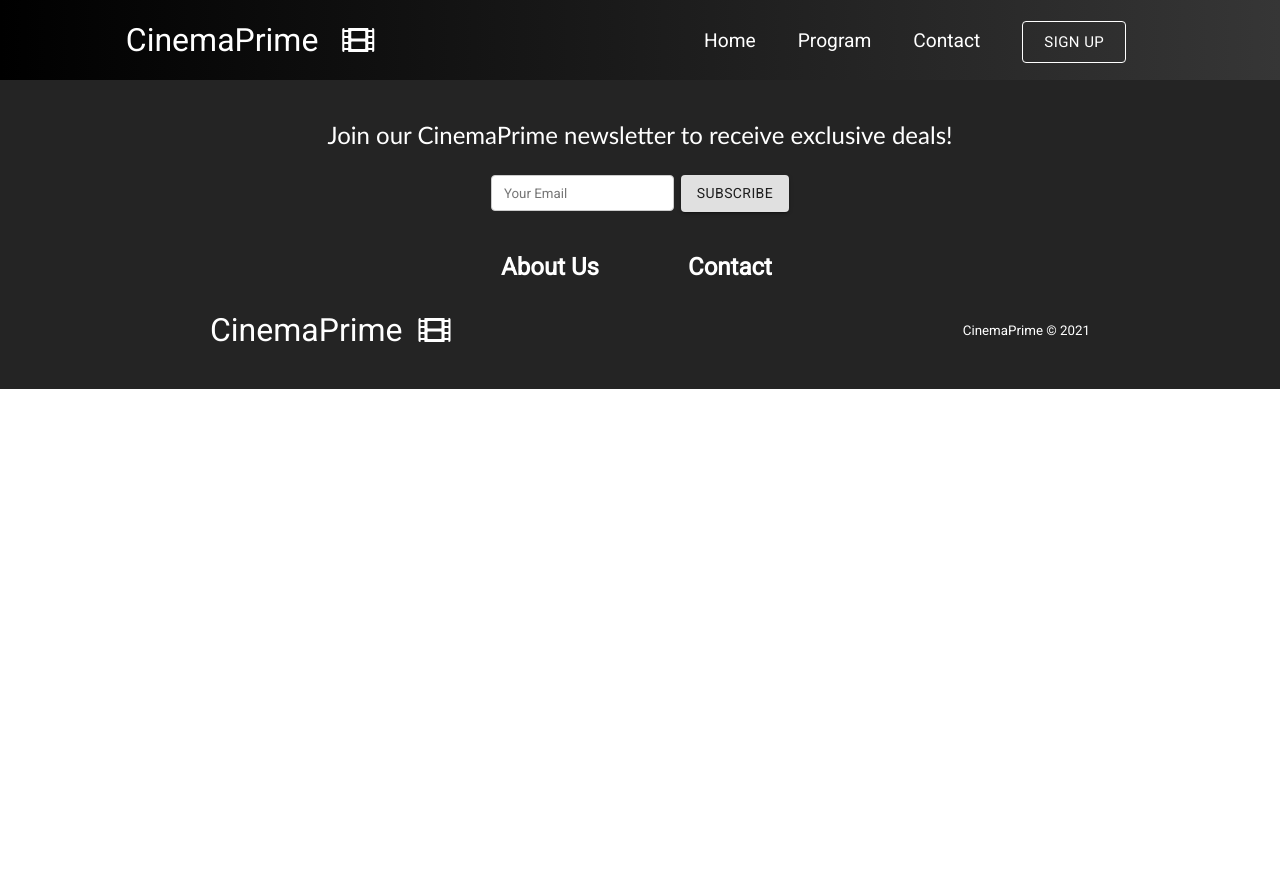
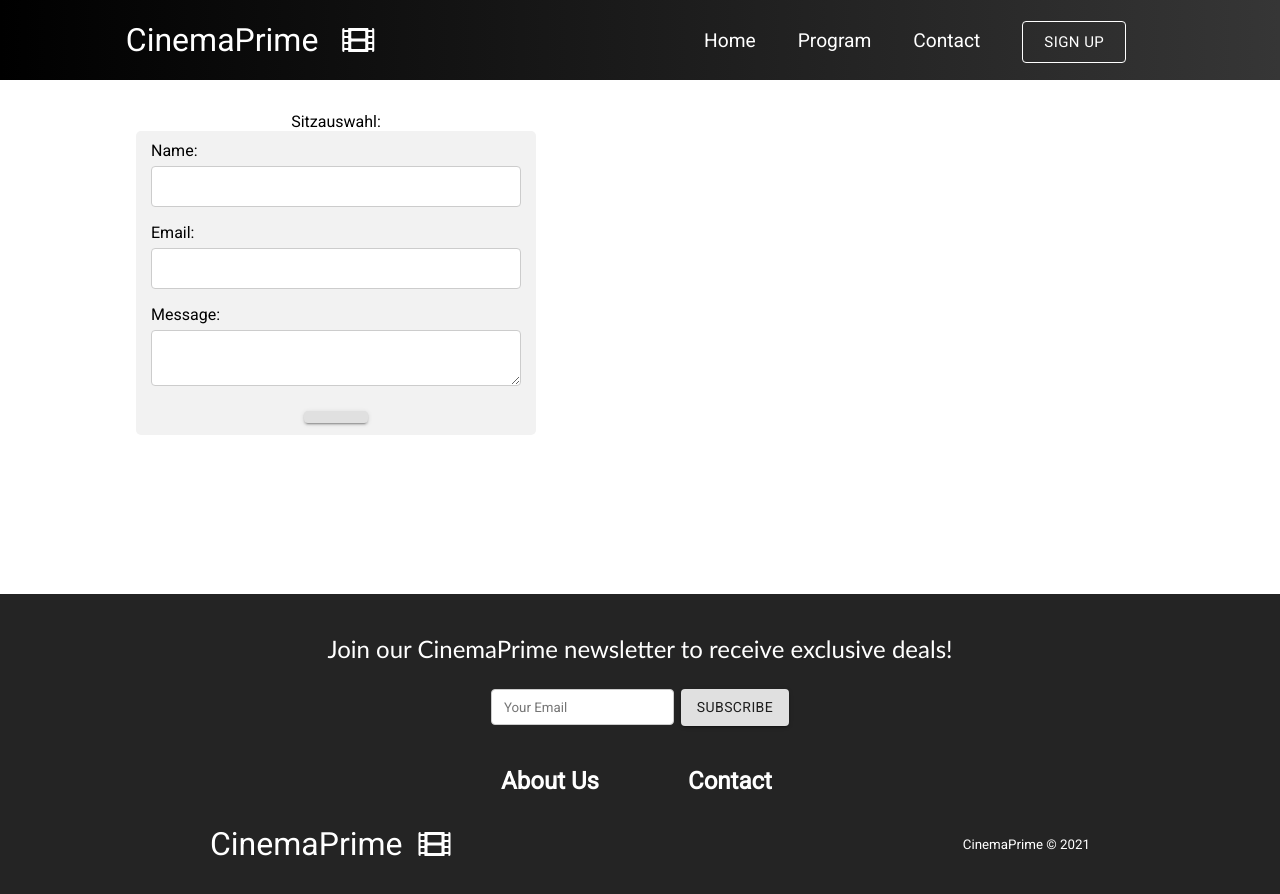
Before and after one commit to ConstantinKoch/CinemaPrimeFrontend, a React (Create React App) app in the folder frontend/: page /booking in a window 1280 px wide. Shown: the top 894 px of the page. Before the commit the page ends 800 px from the top, so only its background shows below. Built offline with nearby package versions, Linux system fonts and the light colour scheme; no server answers; what google-maps-react would draw is missing.

Commit message:
started with SeatPage

```diff
--- a/frontend/src/App.tsx
+++ b/frontend/src/App.tsx
@@ -6,6 +6,7 @@ import DetailMoviePage from './Body/DetailMoviePage/DetailMoviePage';
 import LandingPage from './Body/LandingPage/LandingPage';
 import MovieView from './Body/MovieView/MovieView';
 import Cart from './Body/Cart/Cart';
+import SeatPage from './Body/SeatPage/SeatPage';
 import Checkout from './Body/Checkout/Checkout';
 import ScrollToTop from './Body/ScrollToTop';
 //change to LoginRegister
@@ -29,6 +30,7 @@ function App() {
 					<Route path="/checkout" exact component={Checkout} />
 					<Route path="/register" exact component={LoginRegister} />
 					<Route path="/aboutus" exact component={AboutUs} />
+					<Route path="/booking" exact component={SeatPage} />
 					<Route path="/" exact component={LandingPage} />
 				</Switch>
 				<Footer />
--- /dev/null
+++ b/frontend/src/Body/SeatPage/SeatPage.tsx
@@ -0,0 +1,56 @@
+import React, { Component } from 'react';
+import '../../App.css';
+import axios from 'axios';
+import Movie from '../../Models/Movie';
+import './SeatPage.css';
+import Cinema from '../../Models/Cinema';
+import { Grid } from '@material-ui/core';
+import Button from '@material-ui/core/Button';
+import { Link } from 'react-router-dom';
+
+interface IProps {}
+
+interface IState {
+	url: String;
+}
+
+export default class SeatPage extends Component<IProps, IState> {
+	render() {
+		return (
+			<Grid
+				container
+				className="contactform_map"
+				justify="center"
+				spacing={0}
+				alignItems="flex-start"
+				direction="row"
+			>
+				<Grid item xs={12} sm={12} md={6} lg={6}>
+					<p>Sitzauswahl:</p>
+					<div className="container">
+						<form>
+							<div className="nameField">
+								<div id="nameText">Name:</div>
+								<input type="text" id="name" required />
+							</div>
+							<div className="emailField">
+								<div id="emailText">Email:</div>
+								<input type="email" id="email" required />
+							</div>
+							<div className="messageField">
+								<div id="messageText">Message:</div>
+								<textarea id="message" required />
+							</div>
+							<Button className="input" type="submit" id="submitButton" variant="contained" />
+						</form>
+					</div>
+				</Grid>
+				<Grid item xs={12} sm={12} md={6} lg={6}>
+					<div className="map_div">
+						<p />
+					</div>
+				</Grid>
+			</Grid>
+		);
+	}
+}
--- a/frontend/src/Services/ApiService.tsx
+++ b/frontend/src/Services/ApiService.tsx
@@ -62,8 +62,9 @@ export default class ApiService {
         return customerPromise.then(res => res).catch(err => null);
     }
 
-    getAllCinemas(): Promise<Cinema> {
-        return axiosInstance.get<Cinema>("/cinema").then(res => res.data).catch(err => err);
+    getAllCinemas(): Promise<Cinema[]> {
+
+        return axiosInstance.get<Cinema[]>("/cinema").then(res => res.data).catch(err => err);
 
     }
 }
```
Also changed, not shown: frontend/src/Body/DetailMoviePage/DetailMoviePage.tsx (+8 -0 lines), frontend/src/Body/SeatPage/SeatPage.css (added).
